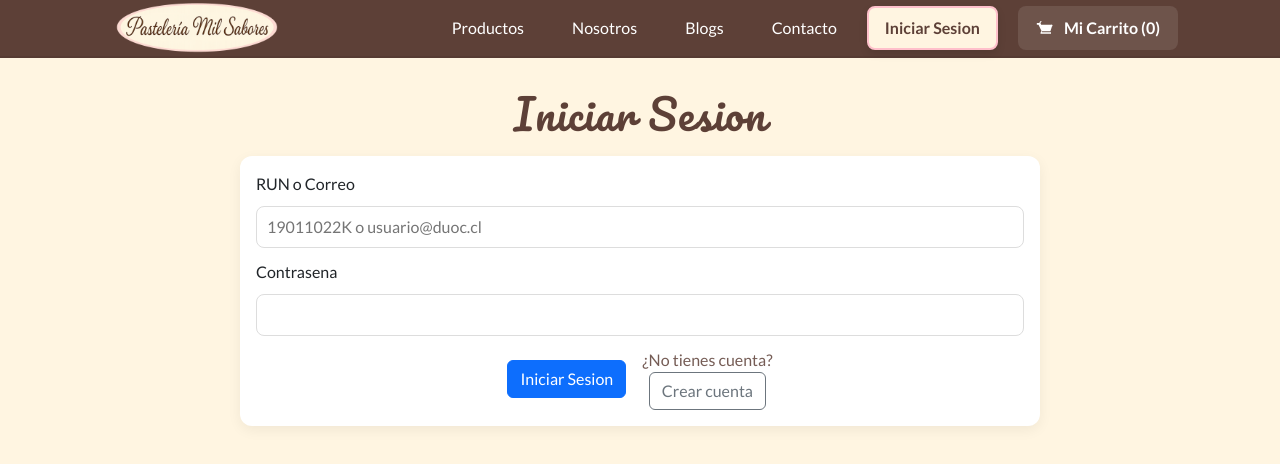
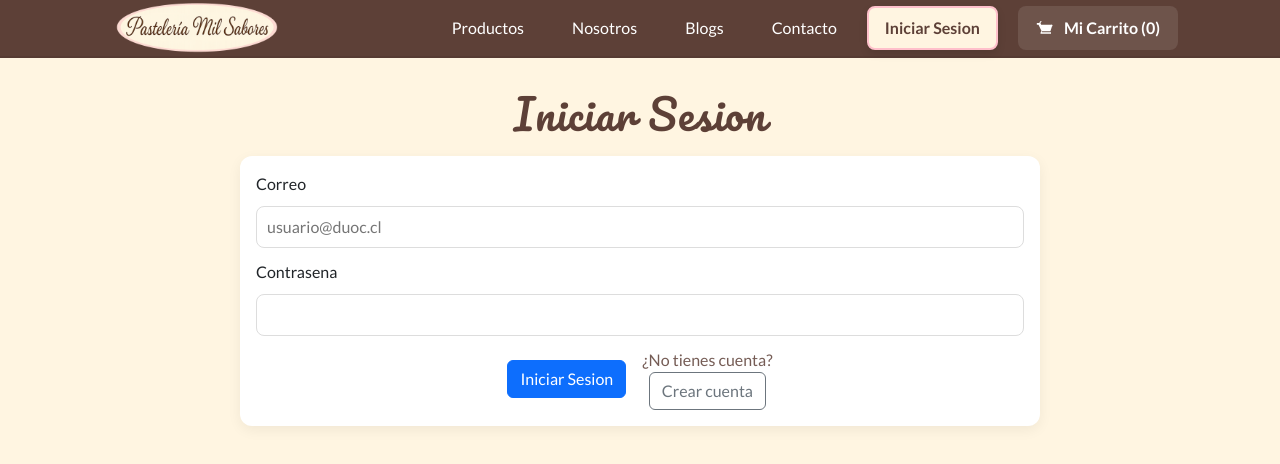
Before and after one commit to elisyanez/milSaboresReact, a React (Create React App) app: page /login in a window 1280 px wide. Shown: the top 464 px of the page. Built offline with nearby package versions, Linux system fonts and the light colour scheme; no server answers.

Commit message:
Arreglado Login solo pide correo y password

```diff
--- a/src/pages/Login.jsx
+++ b/src/pages/Login.jsx
@@ -4,15 +4,15 @@ import { useUser } from '../context/UserContext';
 
 export default function Login() {
   const { login } = useUser();
-  const [id, setId] = useState('');
+  const [correo, setCorreo] = useState('');
   const [password, setPassword] = useState('');
   const [error, setError] = useState('');
   const navigate = useNavigate();
 
-  const onSubmit = (e) => {
+  const onSubmit = async (e) => {
     e.preventDefault();
     try {
-      login(id, password);
+      await login(correo, password);
       navigate('/');
     } catch (err) {
       setError(err.message || 'Error al iniciar sesion');
@@ -25,8 +25,8 @@ export default function Login() {
       <form onSubmit={onSubmit} className="form-card login-form">
         {error && <div className="form-error">{error}</div>}
         <label>
-          RUN o Correo
-          <input value={id} onChange={(e)=> setId(e.target.value)} placeholder="19011022K o usuario@duoc.cl" />
+          Correo
+          <input value={correo} onChange={(e)=> setCorreo(e.target.value)} placeholder="usuario@duoc.cl" type="email" />
         </label>
         <label>
           Contrasena
```
